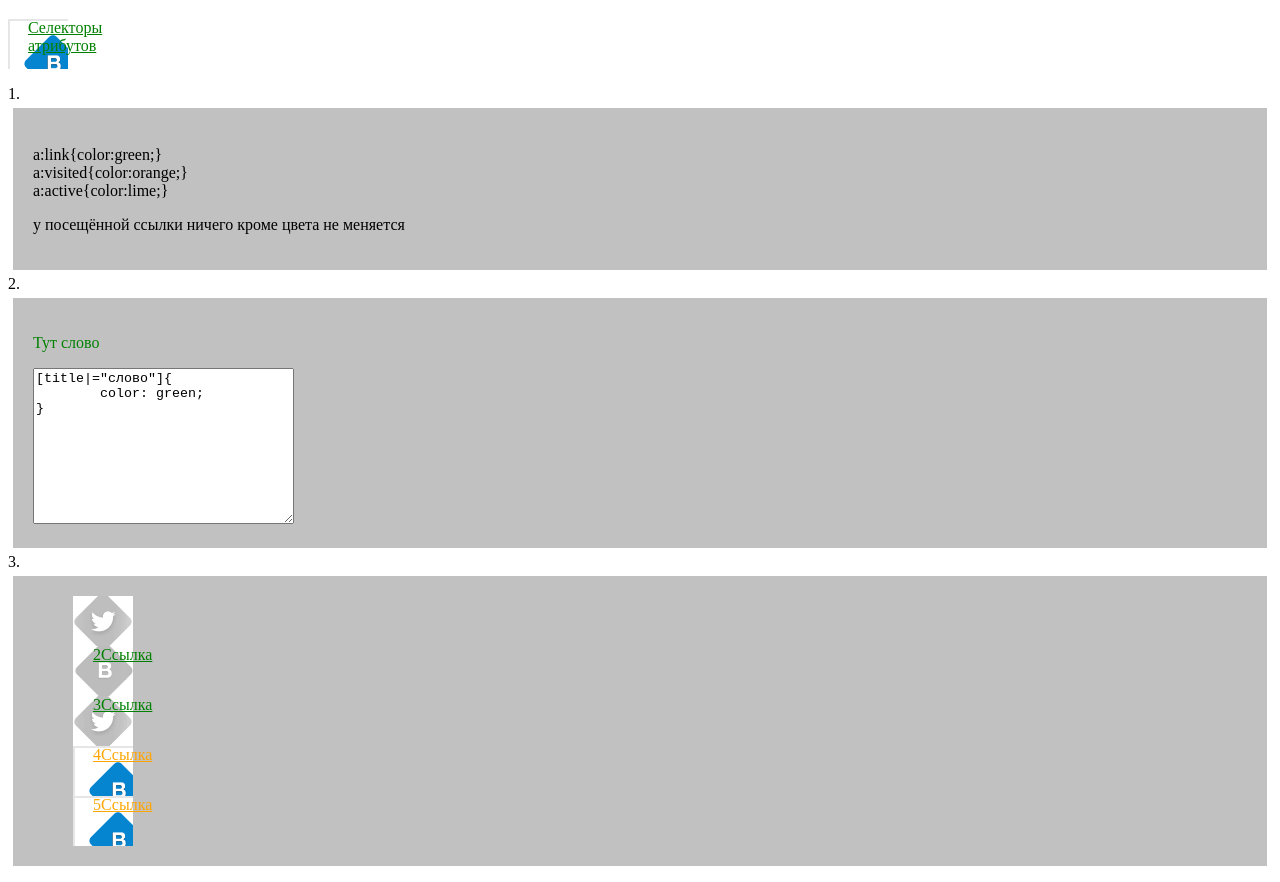
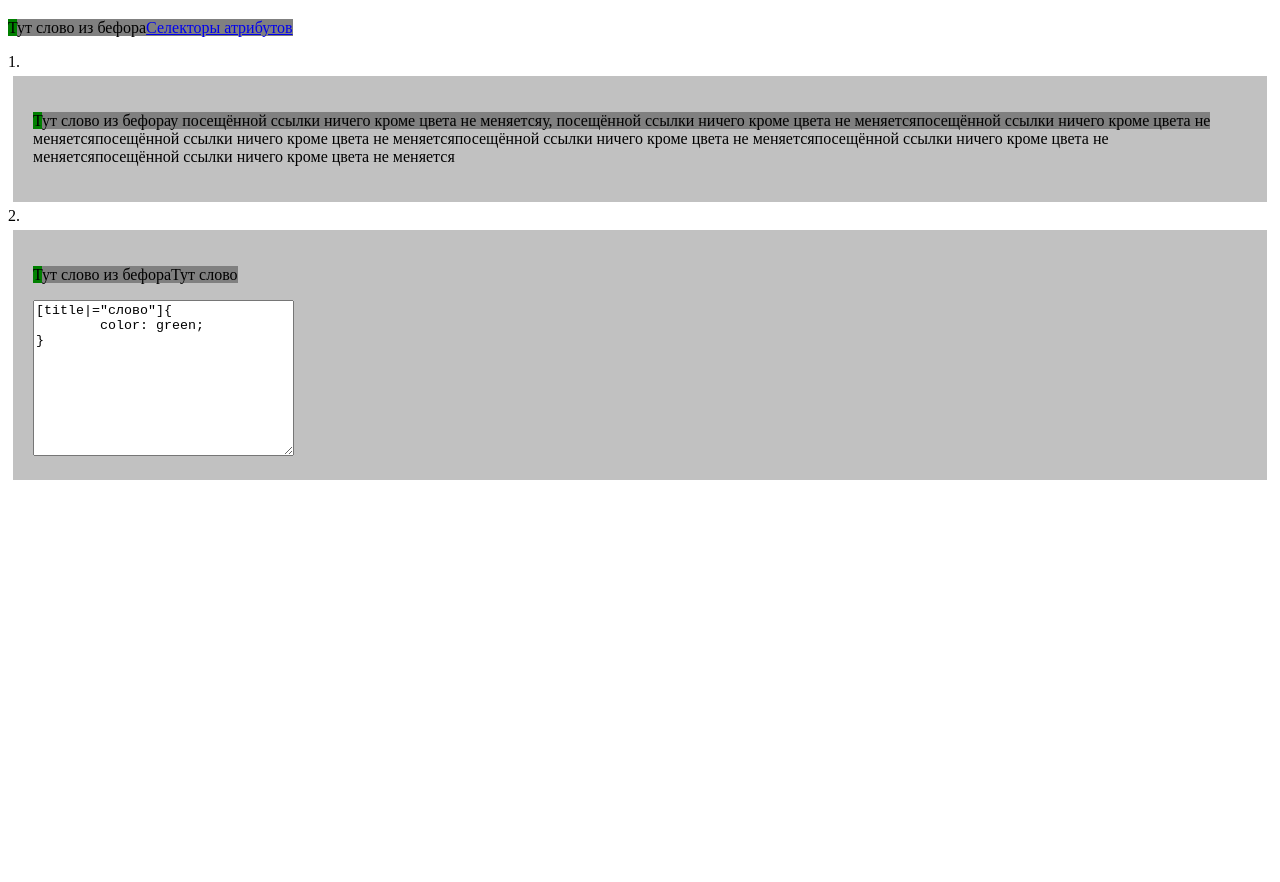
Before and after one commit to objectone/specialist-html-uroven2, a plain HTML site: page index.html in a window 1280 px wide. Shown: the part 61-943 px from the top of the page. After the commit the page ends 800 px from the top, so only its background shows below. Drawn offline with Linux system fonts and the light colour scheme.

Commit message:
reshil_sdelat_kommit

```diff
--- a/index.html
+++ b/index.html
@@ -20,12 +20,24 @@
 			list-style-position: inside;
 			/*float: left;*/
 		}
-		[title|="слово"]{
-			color: green;
+		/**/
+		a:hover{
+			background: red;
+			font: 100em Arial,sans-serif;
+			transition:1s;
 		}
-		a:link{color:green;}
-		a:visited{color:orange;}
-		a:active{color:lime;}
+
+		p:first-letter{
+			background: green;
+		}
+
+		p:first-line{
+			background: grey;
+		}
+
+		p:before{
+			content:"Тут слово из бефора";
+		}
 	</style>
 	<body>
 		<div>
@@ -34,10 +46,7 @@
 			<ol>
 				<li>
 					<article>
-						<br>a:link{color:green;}
-						<br>a:visited{color:orange;}
-						<br>a:active{color:lime;}
-						<p>у посещённой ссылки ничего кроме цвета не меняется</p>
+						<p>у посещённой ссылки ничего кроме цвета не меняетсяу, посещённой ссылки ничего кроме цвета не меняетсяпосещённой ссылки ничего кроме цвета не меняетсяпосещённой ссылки ничего кроме цвета не меняетсяпосещённой ссылки ничего кроме цвета не меняетсяпосещённой ссылки ничего кроме цвета не меняетсяпосещённой ссылки ничего кроме цвета не меняется</p>
 					</article>
 				</li>
 				<li>
@@ -50,53 +59,6 @@
 						</textarea>
 					</article>
 				</li>
-				<li>
-					<article>
-						<nav>
-<style>
-a {
-    display: block;
-    width: 40px;
-    height: 50px;
-}
-[href]{
-	background: url(sprite.png) no-repeat;
-	padding-left: 20px;
-	margin-right: 5px;
-}
-	[href$="txt"]{
-		background-position: -74px -78px;
-		transition: 1s;
-	}
-	[href$="txt"]:hover{
-		background-position: -74px -20px;
-		transition: 1s;
-	}
-
-
-	[href$="xml"]{
-		background-position: -14px -79px;
-		transition: 1s;
-	}
-	[href$="xml"]:hover{
-		background-position: -14px -21px;
-		transition: 1s;
-	}
-	ul {
-	    list-style-type: none;
-	}
-</style>
-							<ul>
-								<li><a href="her.txt"></a></li>
-								<li><a href="fig.xml">2Ссылка</a></li>
-								<li><a href="dir.txt">3Ссылка</a></li>
-								<li><a href="">4Ссылка</a></li>
-								<li><a href="">5Ссылка</a></li>
-							</ul>
-						</nav>
-
-					</article>
-				</li>
 			</ol>
 		</div>
 	</body>
```
